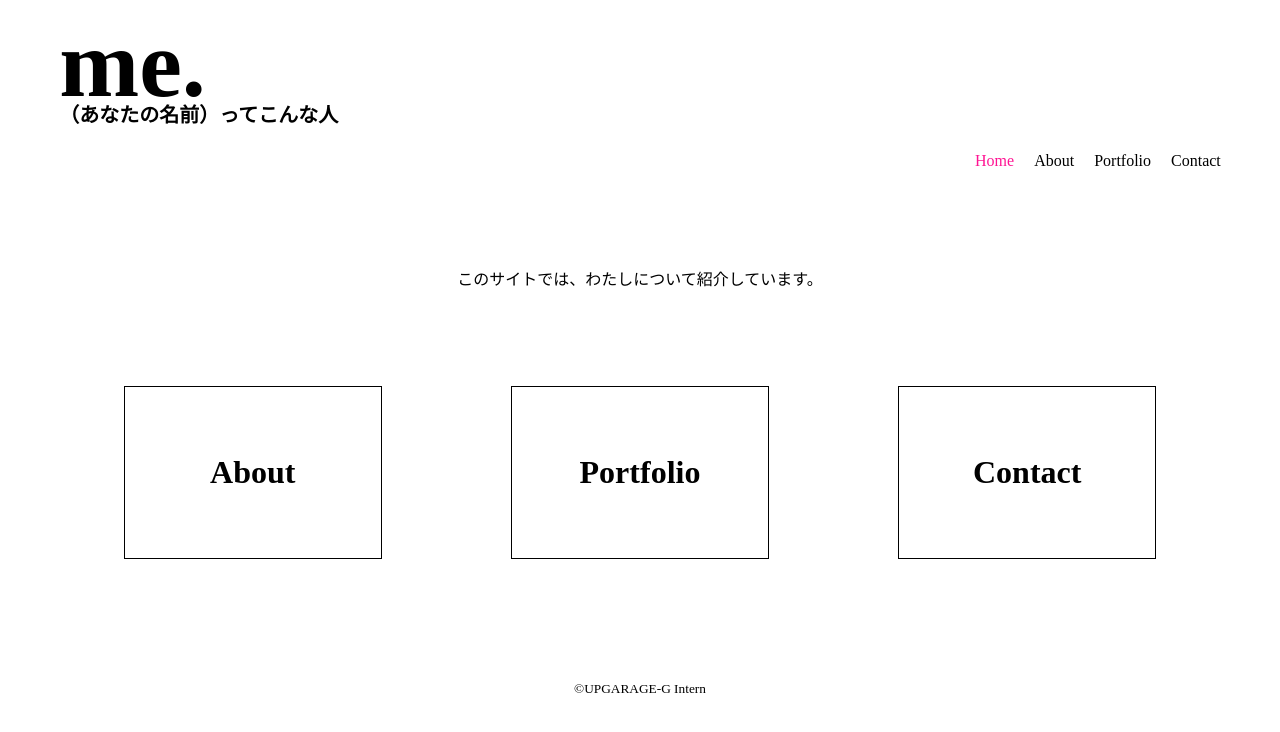
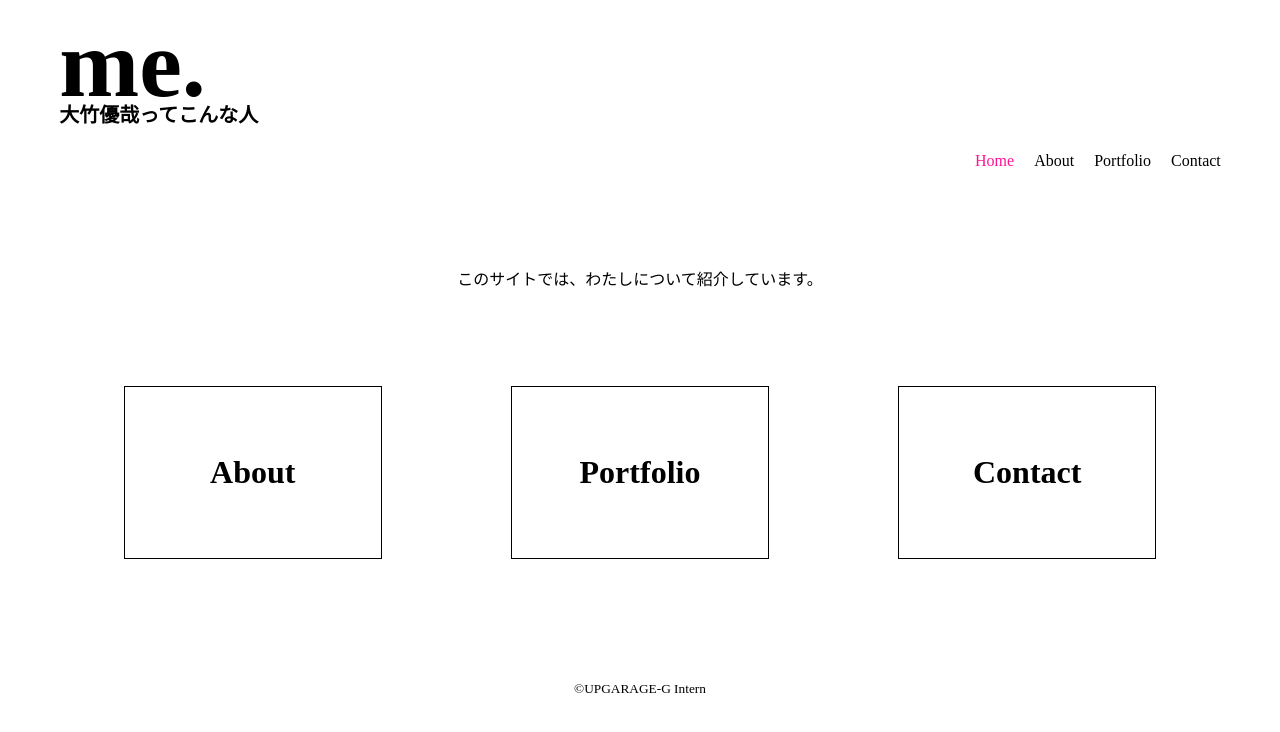
Before and after one commit to internadmin1/versionControl_0825, a plain HTML site: page intern_profile/user1/index.html in a window 1280 px wide. Drawn offline with Linux system fonts and the light colour scheme.

Commit message:
タイトルの名前を変更

```diff
--- a/intern_profile/user1/index.html
+++ b/intern_profile/user1/index.html
@@ -1,17 +1,19 @@
 <!DOCTYPE html>
 <html lang="ja">
+
 <head>
     <meta charset="UTF-8">
     <meta http-equiv="X-UA-Compatible" content="IE=edge">
     <meta name="viewport" content="width=device-width, initial-scale=1.0">
-  <title>（あなたの名前）のホームページ</title>
+    <title>大竹優哉 のホームページ</title>
     <link rel="stylesheet" href="style.css">
 </head>
+
 <body class="home">
 
     <header>
         <h1>me.</h1>
-    <h2>（あなたの名前）ってこんな人</h2>
+        <h2> 大竹優哉ってこんな人</h2>
         <nav>
             <ul>
                 <li class="accent_color"><a href="./index.html">Home</a></li>
@@ -25,9 +27,15 @@
     <main>
         <p>このサイトでは、わたしについて紹介しています。</p>
         <article class="home_contents">
-      <a id="home_about" href="./about.html"><h3>About</h3></a>
-      <a id="home_portfolio" href="./portfolio.html"><h3>Portfolio</h3></a>
-      <a id="home_contact" href="./contact.html"><h3>Contact</h3></a>
+            <a id="home_about" href="./about.html">
+                <h3>About</h3>
+            </a>
+            <a id="home_portfolio" href="./portfolio.html">
+                <h3>Portfolio</h3>
+            </a>
+            <a id="home_contact" href="./contact.html">
+                <h3>Contact</h3>
+            </a>
         </article>
     </main>
 
@@ -36,4 +44,5 @@
     </footer>
     <script src="main.js"></script>
 </body>
+
 </html>
```
Lines whose indentation alone changed are shown as unchanged.
